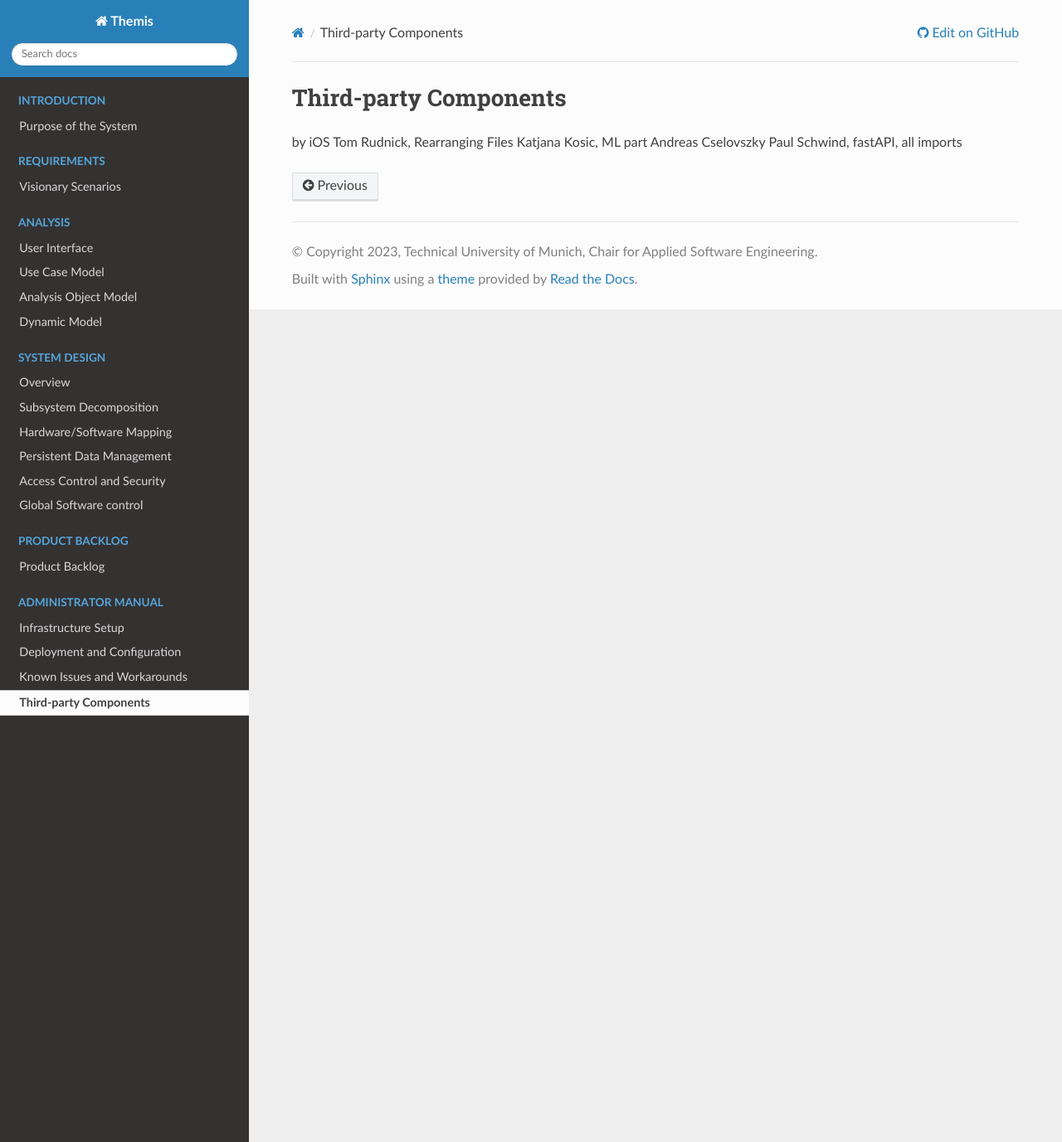
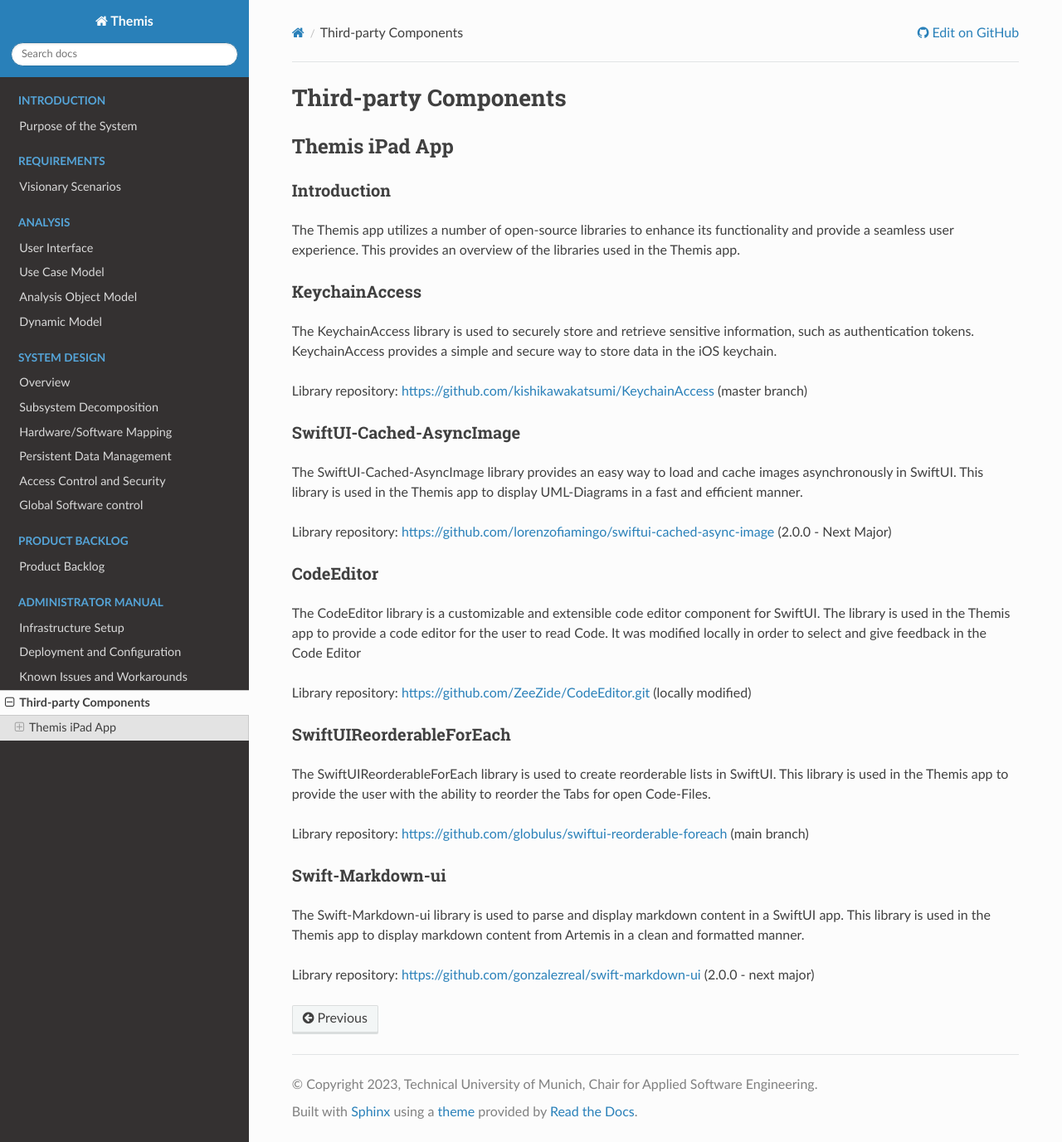
Before and after one commit to ls1intum/Themis, a Sphinx documentation site: the page built from docs/admin/third-party.rst, in a window 1280 px wide and 1377 px high. Shown: the whole window at 83% size. Built offline with Sphinx 7.4.7 and the Read the Docs theme 2.0.0, drawn with Linux system fonts in a browser that asks for light colours.

Commit message:
Docs by Tom (#127)

```diff
--- a/docs/admin/third-party.rst
+++ b/docs/admin/third-party.rst
@@ -1,4 +1,57 @@
 Third-party Components
 ===========================================
 
-by iOS Tom Rudnick, Rearranging Files Katjana Kosic, ML part Andreas Cselovszky Paul Schwind, fastAPI, all imports
+*****
+Themis iPad App
+*****
+
+
+Introduction
+------------
+
+The Themis app utilizes a number of open-source libraries to enhance its functionality and provide a seamless user experience.
+This provides an overview of the libraries used in the Themis app.
+
+KeychainAccess
+------------
+
+The KeychainAccess library is used to securely store and retrieve sensitive information,
+such as authentication tokens.
+KeychainAccess provides a simple and secure way to store data in the iOS keychain.
+
+Library repository: https://github.com/kishikawakatsumi/KeychainAccess (master branch)
+
+
+SwiftUI-Cached-AsyncImage
+------------
+
+The SwiftUI-Cached-AsyncImage library provides an easy way to load and cache images asynchronously in SwiftUI.
+This library is used in the Themis app to display UML-Diagrams in a fast and efficient manner.
+
+Library repository: https://github.com/lorenzofiamingo/swiftui-cached-async-image (2.0.0 - Next Major)
+
+CodeEditor
+------------
+
+The CodeEditor library is a customizable and extensible code editor component for SwiftUI. The
+library is used in the Themis app to provide a code editor for the user to read Code.
+It was modified locally in order to select and give feedback in the Code Editor
+
+Library repository: https://github.com/ZeeZide/CodeEditor.git (locally modified)
+
+SwiftUIReorderableForEach
+------------
+
+The SwiftUIReorderableForEach library is used to create reorderable lists in SwiftUI.
+This library is used in the Themis app to provide the user with the ability to reorder the Tabs for open Code-Files.
+
+Library repository: https://github.com/globulus/swiftui-reorderable-foreach (main branch)
+
+
+Swift-Markdown-ui
+------------
+
+The Swift-Markdown-ui library is used to parse and display markdown content in a SwiftUI app.
+This library is used in the Themis app to display markdown content from Artemis in a clean and formatted manner.
+
+Library repository: https://github.com/gonzalezreal/swift-markdown-ui (2.0.0 - next major)
```
Also changed, not shown: docs/system/data-management.rst (+16 -2 lines).
